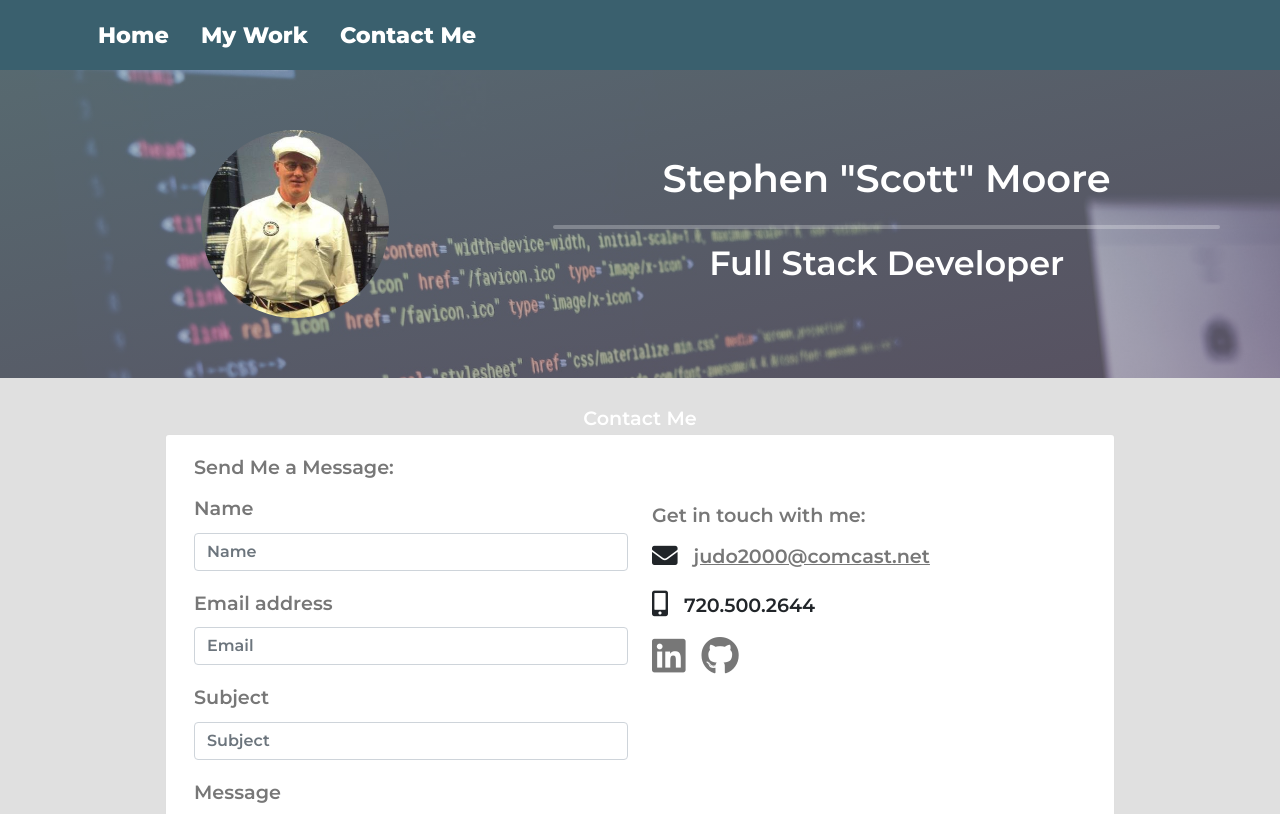
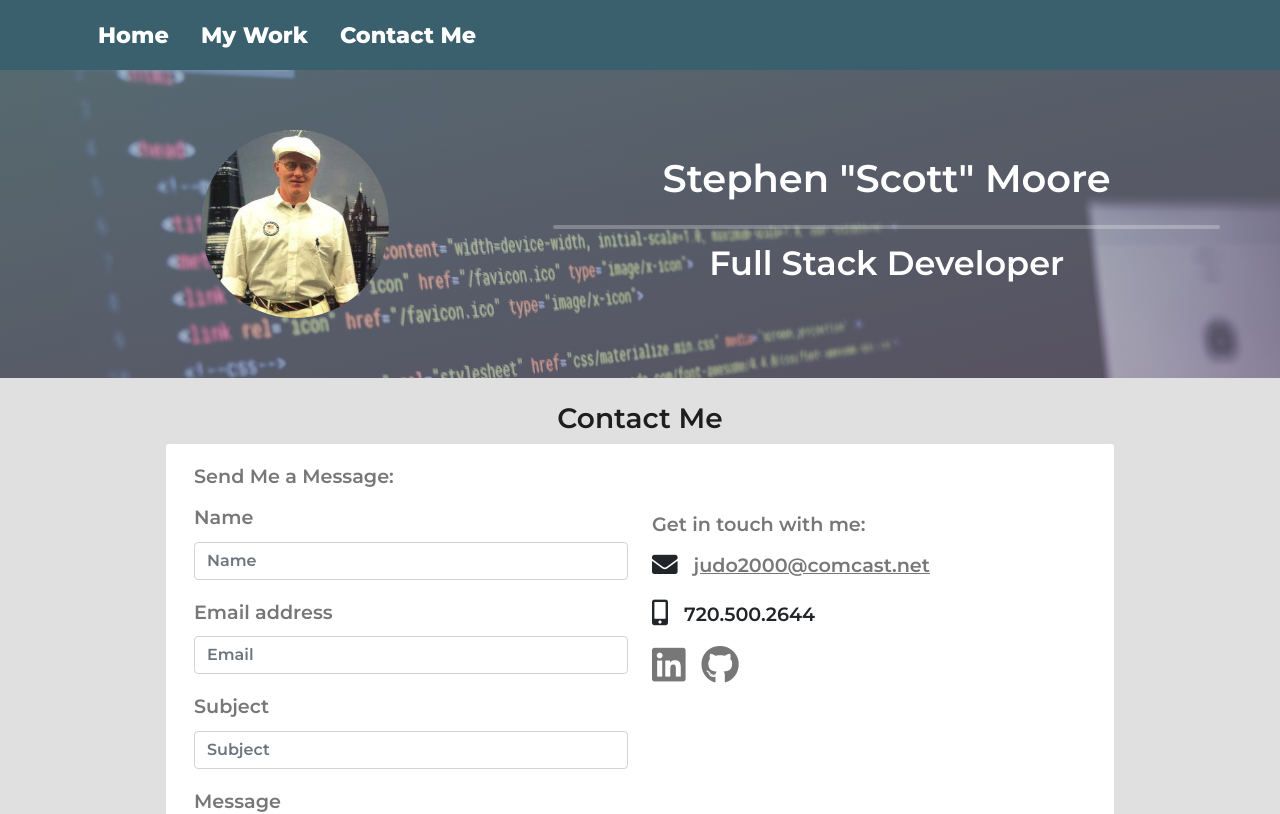
Before and after one commit to judo2000/react_portfolio, a React (Create React App) app: page /contact in a window 1280 px wide. Shown: the top 814 px of the page. Built offline with nearby package versions, Linux system fonts and the light colour scheme.

Commit message:
Edit title and link to linkedIn page on contact me component

```diff
--- a/src/routes/contact/contact.component.js
+++ b/src/routes/contact/contact.component.js
@@ -4,7 +4,7 @@ const Contact = () => {
       <div className="container">
         <div className="row">
           <div className="col-sm-12 text-center">
-            <span className="title text-white">Contact Me</span>
+            <h3 className="title">Contact Me</h3>
           </div>
         </div>
         <div className="row justify-content-center">
@@ -86,7 +86,7 @@ const Contact = () => {
 
                   <p className="text-dark">
                     <a
-                      href="https://www.linkedin.com/in/stephen-moore-mcis-b94bab18/"
+                      href="https://www.linkedin.com/in/stephen-moore-ply-mcis-b94bab18/"
                       target="_blank"
                       className="pe-3"
                     >
```
